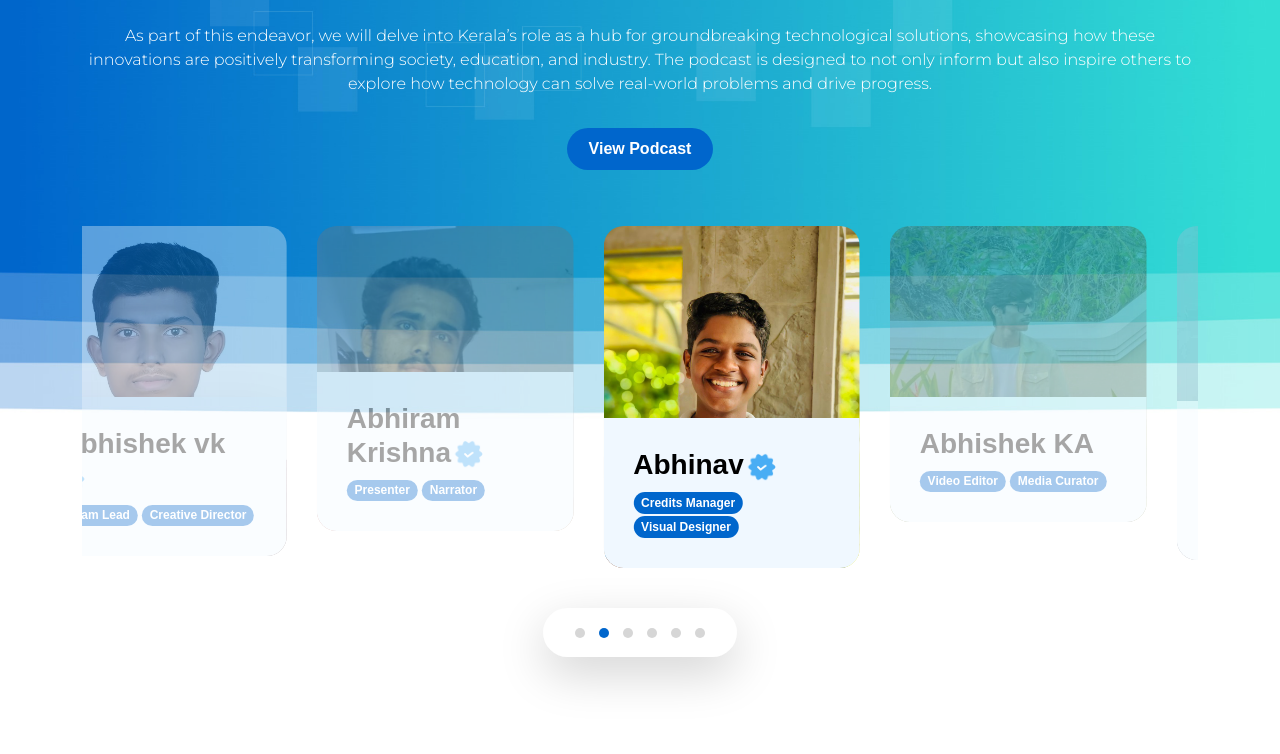
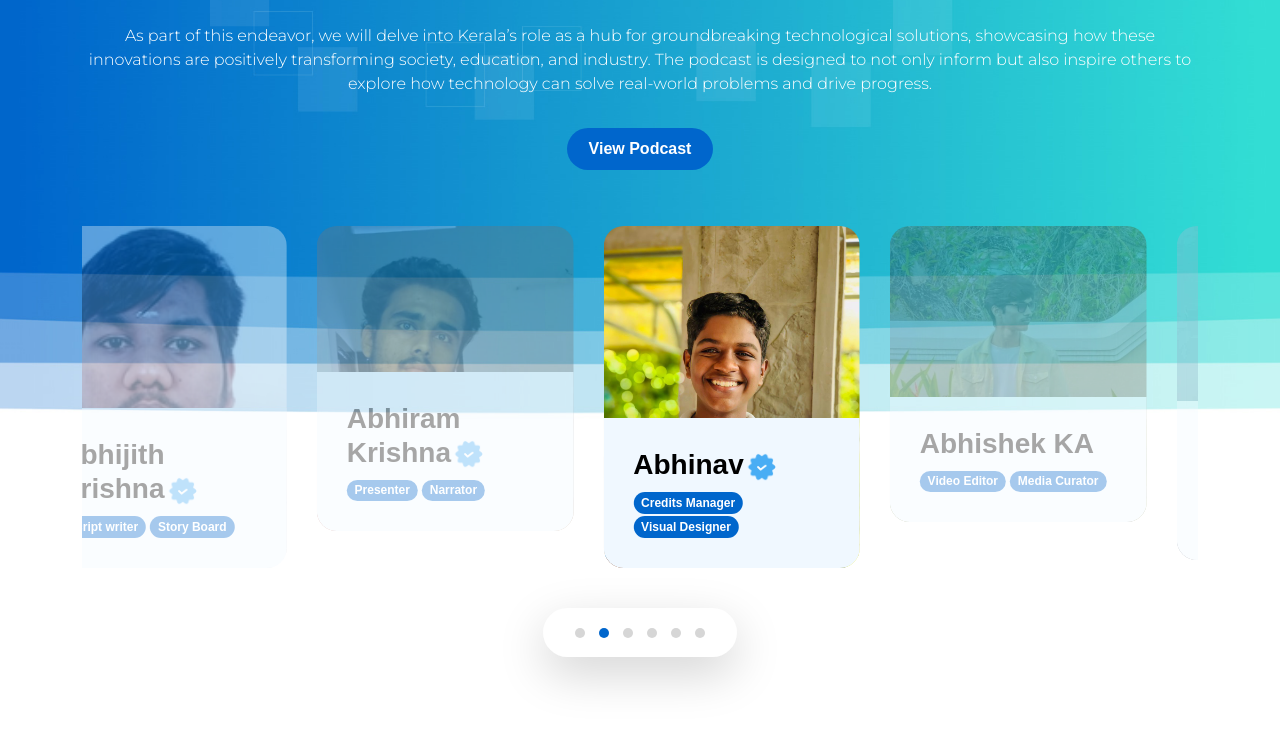
Before and after one commit to Abhishek-vk-nss/Video-PodCast-Group2, a plain HTML site: page index.html in a window 1280 px wide. Shown: the part 302-1056 px from the top of the page. Drawn offline with Linux system fonts and the light colour scheme; a web font is replaced by a local one.

Commit message:
index.html

```diff
--- a/index.html
+++ b/index.html
@@ -247,16 +247,16 @@ As part of this endeavor, we will delve into Kerala’s role as a hub for ground
                                 </div>
 
                                 <div class="owl-carousel-info-wrap item">
-                                    <img src="images/profile/VK.png" class="owl-carousel-image img-fluid" alt="">
+                                    <img src="images/profile/Krishna.jpeg" class="owl-carousel-image img-fluid" alt="">
 
                                     <div class="owl-carousel-info">
                                         <h4 class="mb-2">
-                                            Abhishek vk
+                                            Abhijith Krishna
                                             <img src="images/verified.png" class="owl-carousel-verified-image img-fluid" alt="">
                                         </h4>
 
-                                        <span class="badge">Team Lead</span>
-<span class="badge">Creative Director</span>
+                                        <span class="badge">Script writer</span>
+<span class="badge">Story Board</span>
 
                                     </div>
 
```
